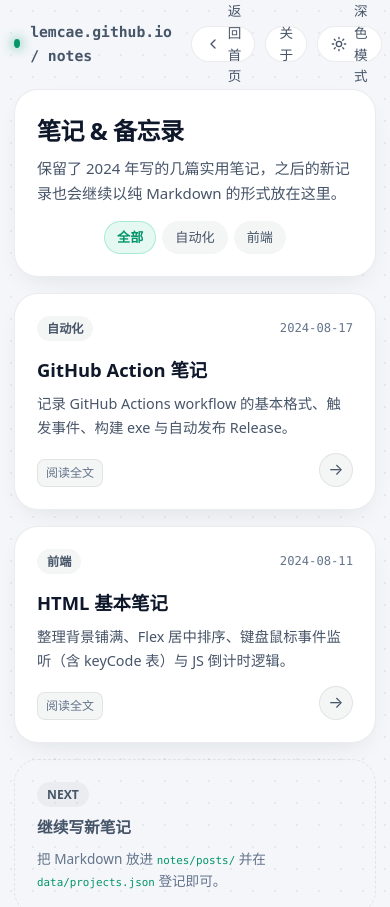
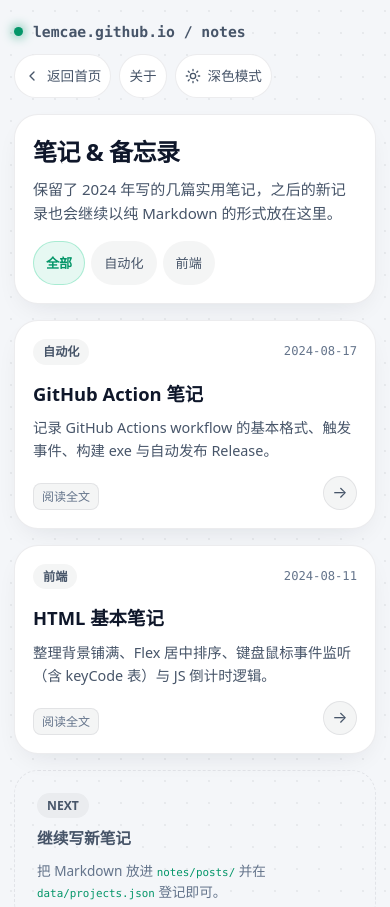
Before and after one commit to LemCAE/LemCAE.github.io, a plain HTML site: page notes/index.html in a window 390 px wide. Shown: the top 907 px of the page. Drawn offline with Linux system fonts and the light colour scheme.

Commit message:
fix: 优化手机端导航和笔记页布局

```diff
--- a/assets/home.css
+++ b/assets/home.css
@@ -101,6 +101,7 @@ button {
 /* Top bar */
 .topbar {
   display: flex;
+  flex-wrap: wrap;
   align-items: center;
   justify-content: space-between;
   gap: 16px;
@@ -118,6 +119,7 @@ button {
 }
 
 .brand-dot {
+  flex-shrink: 0;
   width: 9px;
   height: 9px;
   border-radius: 50%;
@@ -127,6 +129,7 @@ button {
 
 .topbar-actions {
   display: flex;
+  flex-wrap: wrap;
   align-items: center;
   gap: 10px;
 }
@@ -141,6 +144,7 @@ button {
   background: var(--surface);
   border: 1px solid var(--border);
   font-size: 0.85rem;
+  white-space: nowrap;
   color: var(--text-secondary);
   transition: border-color 0.2s ease, color 0.2s ease, transform 0.2s ease, background-color 0.2s ease;
 }
@@ -789,6 +793,17 @@ button {
   .page-shell {
     padding: 20px 14px 36px;
   }
+  .topbar {
+    row-gap: 10px;
+    margin-bottom: 16px;
+  }
+  .topbar-actions {
+    gap: 8px;
+  }
+  .icon-btn {
+    min-height: 44px;
+    padding-inline: 9px;
+  }
   .bento-grid {
     grid-template-columns: 1fr;
   }
--- a/assets/notes.css
+++ b/assets/notes.css
@@ -293,6 +293,16 @@
 }
 
 @media (max-width: 600px) {
+  .notes-hero,
+  .note-card {
+    padding: 18px;
+  }
+  .notes-hero {
+    align-items: flex-start;
+  }
+  .notes-hero .filter-pill {
+    min-height: 44px;
+  }
   .article-card {
     padding: 20px 18px;
   }
```
